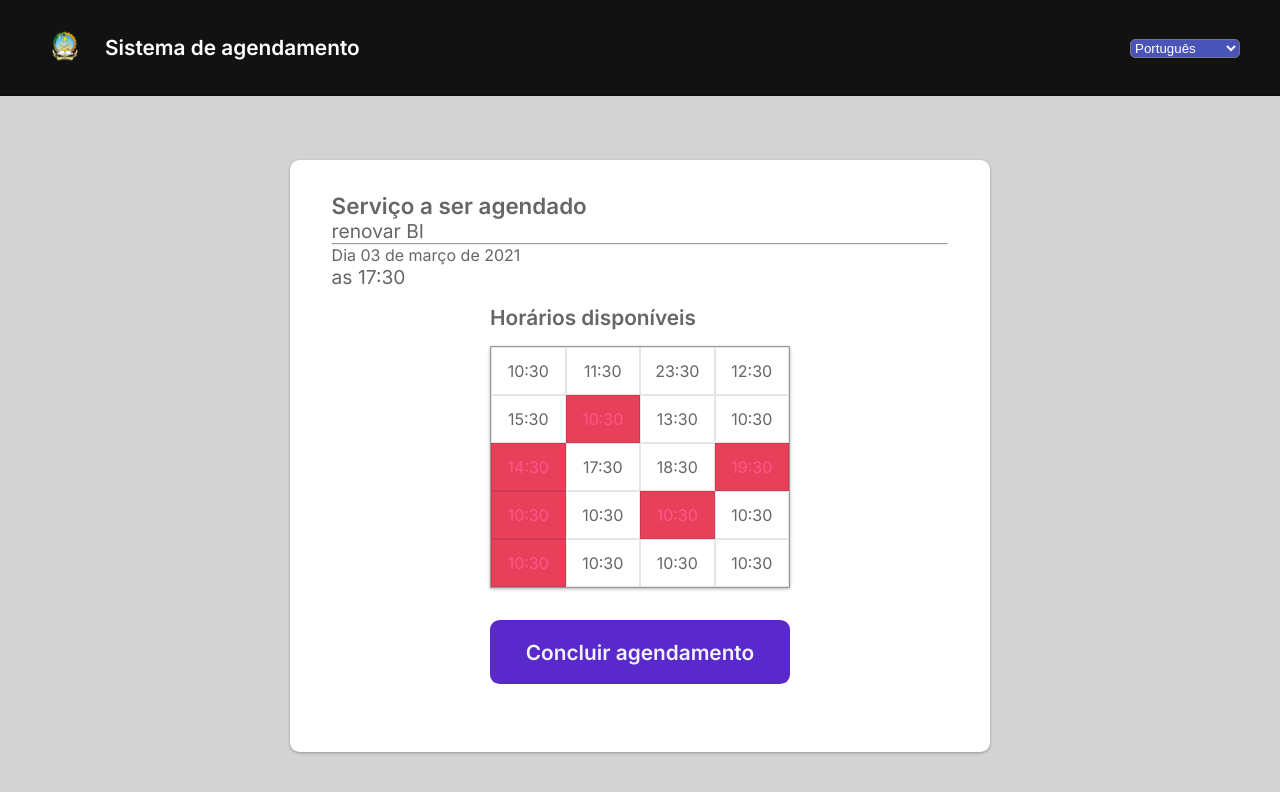
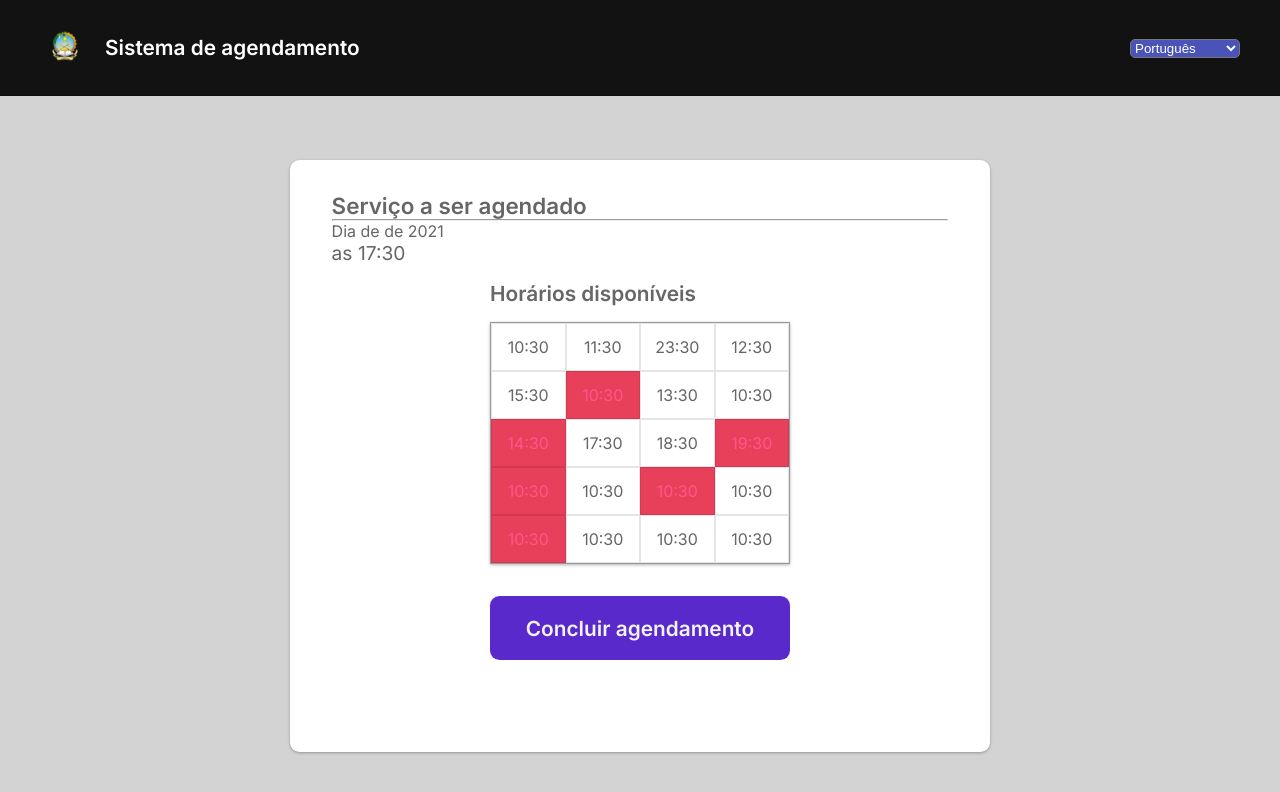
Before and after one commit to schedule-lib/web_users, a Next.js app: page /timer in a window 1280 px wide. Shown: the top 792 px of the page. Built offline with nearby package versions, Linux system fonts and the light colour scheme.

Commit message:
feat: Timer - getter to cachedData

```diff
--- a/src/pages/timer.js
+++ b/src/pages/timer.js
@@ -7,6 +7,17 @@ import AlertBox from '../components/AlertBox';
 import styles from '../styles/pages/Timer.module.css';
 
 const Timer = () => {
+  const [cacheData] = useState(() => {
+    const service_name = localStorage.getItem('service_name');
+    const month = localStorage.getItem('month');
+    const chosen_day = localStorage.getItem('chosen_day');
+
+    return {
+      chosen_day,
+      month,
+      service_name,
+    };
+  });
   const [hourSelected, serHourSelected] = useState(Number(0));
   const [completed, setCompleted] = useState(false);
 
@@ -70,10 +81,13 @@ const Timer = () => {
         <div>
           <div className={styles.service}>
             <strong>Serviço a ser agendado</strong>
-            <span>renovar BI</span>
+            <span>{JSON.parse(cacheData.service_name)}</span>
             <hr />
             <div>
-              <p>Dia 03 de março de 2021</p>
+              <p>
+                Dia {JSON.parse(cacheData.chosen_day)} de{' '}
+                {JSON.parse(cacheData.month)} de 2021
+              </p>
               <span>as 17:30</span>
             </div>
           </div>
```
